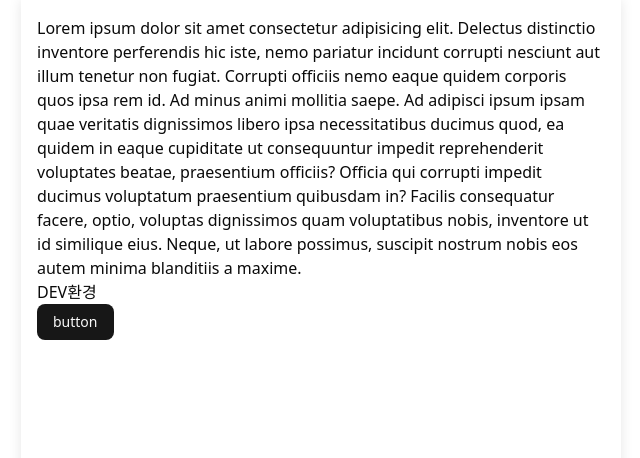
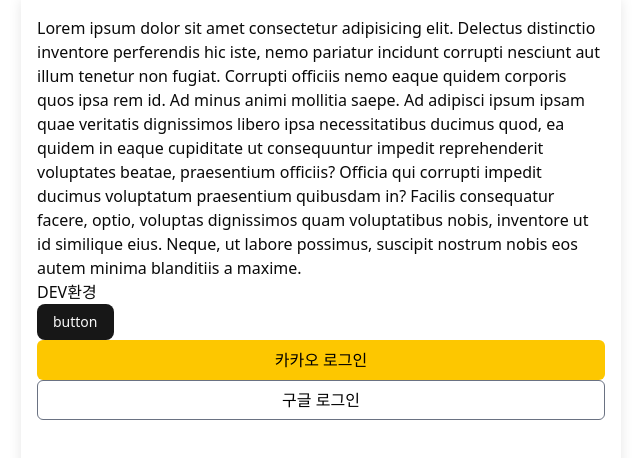
Before and after one commit to Happy-Happy-10th/happy-happy-frontend, a Next.js app: page / in a window 1280 px wide. Shown: the top 458 px of the page, without its empty margins (319-959 px from the left). Built offline with nearby package versions, Linux system fonts and the light colour scheme.

Commit message:
feat: 페이지내에 session 로직 연결

```diff
--- a/src/app/(pages)/layout.tsx
+++ b/src/app/(pages)/layout.tsx
@@ -1,9 +1,10 @@
-import type { Metadata } from "next";
-import "@/styles/global.css";
+import type { Metadata } from 'next';
+import '@/styles/global.css';
+import { NextAuthProvider } from '@/provider';
 
 export const metadata: Metadata = {
-  title: "Create Next App",
-  description: "Generated by create next app",
+  title: 'Create Next App',
+  description: 'Generated by create next app',
 };
 
 export default function RootLayout({
@@ -13,7 +14,9 @@
 }>) {
   return (
     <html lang="en">
-      <body>{children}</body>
+      <body>
+        <NextAuthProvider>{children}</NextAuthProvider>
+      </body>
     </html>
   );
 }
--- a/src/app/(pages)/page.tsx
+++ b/src/app/(pages)/page.tsx
@@ -1,7 +1,18 @@
+'use client';
+
 import { Button } from '@/components/ui/button';
 import { getAppEnv } from '@/utils';
+import { signIn } from 'next-auth/react';
 
 export default function Home() {
+  const kakaoLogin = () => {
+    signIn('kakao', { redirect: true, callbackUrl: '/user' });
+  };
+
+  const googleLogin = () => {
+    signIn('google', { redirect: true, callbackUrl: '/user' });
+  };
+
   return (
     <div>
       <p>
@@ -17,6 +28,14 @@
       <p>{getAppEnv()}환경</p>
 
       <Button>button</Button>
+
+      <button onClick={kakaoLogin} className="bg-yellow-400 text-black h-10 w-full rounded-sm">
+        카카오 로그인
+      </button>
+
+      <button onClick={googleLogin} className="border-gray-500 border-1 text-black h-10 w-full rounded-sm">
+        구글 로그인
+      </button>
     </div>
   );
 }
--- /dev/null
+++ b/src/app/(pages)/user/page.tsx
@@ -0,0 +1,32 @@
+'use client';
+
+import { Button } from '@/components/ui/button';
+import { signOut, useSession } from 'next-auth/react';
+import React, { useEffect } from 'react';
+
+interface Props {}
+
+function Page(props: Props) {
+  const {} = props;
+  const { data, status } = useSession();
+
+  const showUser = (
+    <div>
+      <p>이름 : {data?.user?.name ?? '없음'}</p>
+      <p>이메일 : {data?.user?.email ?? '없음'}</p>
+      <p>프로필 이미지 : {data?.user?.image ? <img src={data.user.image} /> : '없음'} </p>
+    </div>
+  );
+
+  return (
+    <div>
+      {status === 'loading' ? '로딩중...' : showUser ?? '유저정보없음'}
+
+      {status === 'authenticated' && (
+        <Button onClick={() => signOut({ redirect: true, callbackUrl: '/' })}>로그아웃</Button>
+      )}
+    </div>
+  );
+}
+
+export default Page;
```
